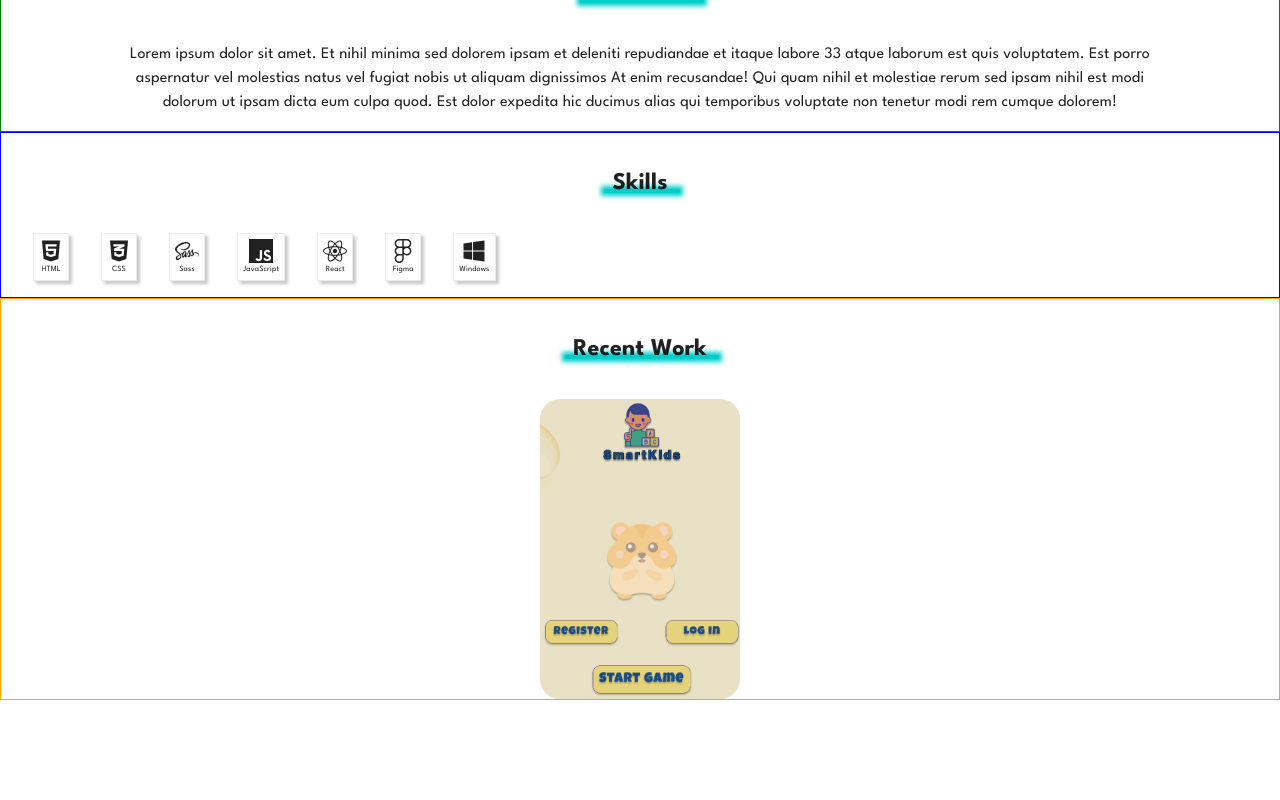
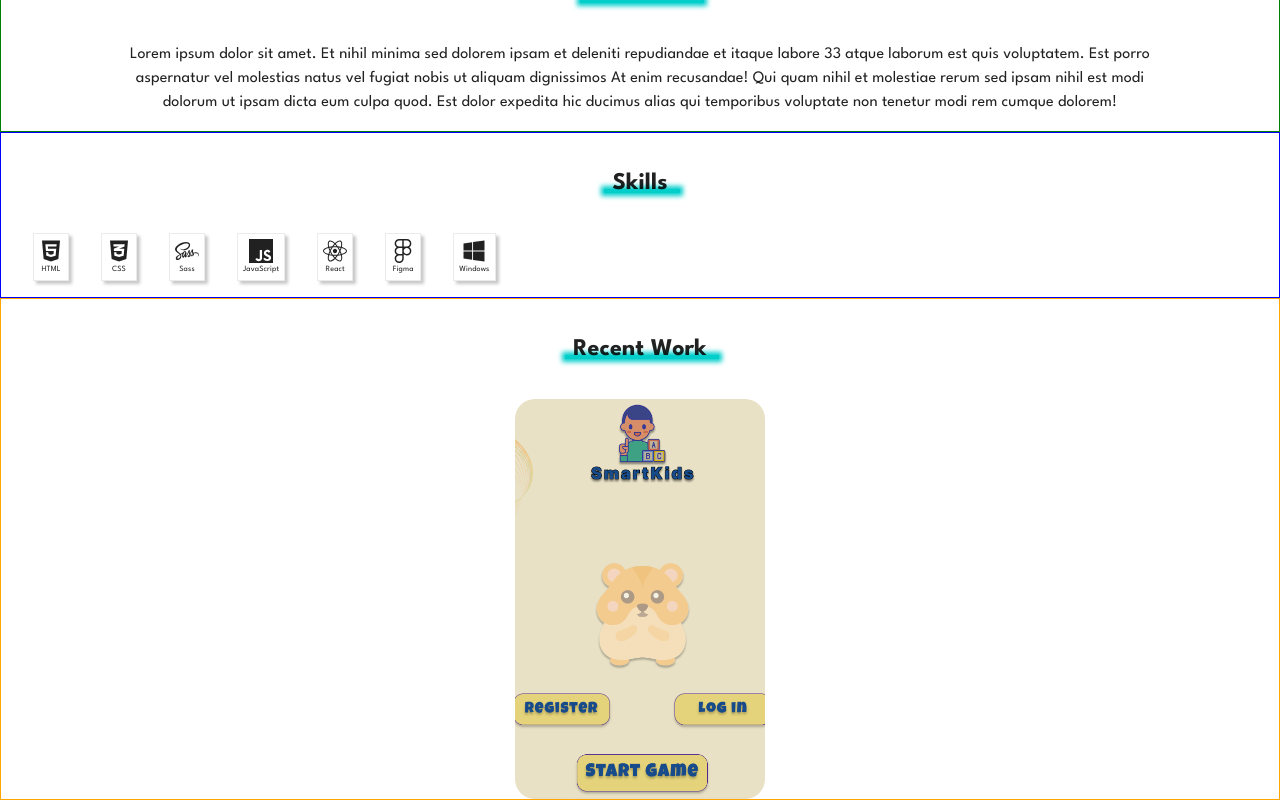
Before and after one commit to agorbacheva-y/agorbacheva-portfolio, a React (Create React App) app: page / in a window 1280 px wide. Shown: the part 892-1692 px from the top of the page. Before the commit the page ends 1592 px from the top, so only its background shows below. Built offline with nearby package versions, Linux system fonts and the light colour scheme.

Commit message:
add project text

```diff
--- a/src/components/Projects.js
+++ b/src/components/Projects.js
@@ -10,6 +10,20 @@ const Projects = () => {
         <div className="project__overlay">
           <div className="project__text">
             <h5>SmartKids Learning Game</h5>
+            <p>A React game for young children to develop vocabulary
+              and shape recognition. Developed as a group project during
+              Sundsgårdens IT course.
+            </p>
+            <div>
+              <button>React</button>
+              <button>React Router</button>
+              <button>Web Speech API</button>
+            </div>
+            <div>
+              <button>View live</button>
+              <button>See code</button>
+            </div>
+
           </div>
         </div>
       </div>
--- a/src/styles/index.scss
+++ b/src/styles/index.scss
@@ -108,15 +108,14 @@
 
 .project__container {
   position: relative;
-  max-width: 200px;
-  min-height: 300px;
+  max-width: 250px;
+  min-height: 400px;
   margin: auto;
-
 }
 
 .project__img {
-  max-width: 200px;
-  min-height: 300px;
+  max-width: 250px;
+  min-height: 400px;
   border-radius: 20px;
   object-fit: cover;
   display: block;
@@ -143,7 +142,6 @@
 .project__text {
   color: white;
   position: absolute;
-  top: 50%;
-  bottom: 50%;
   text-align: center;
+  margin: 0.5rem;
 }
```
Also changed, not shown: 2 other files (tests, documents, lock files or other folders).
